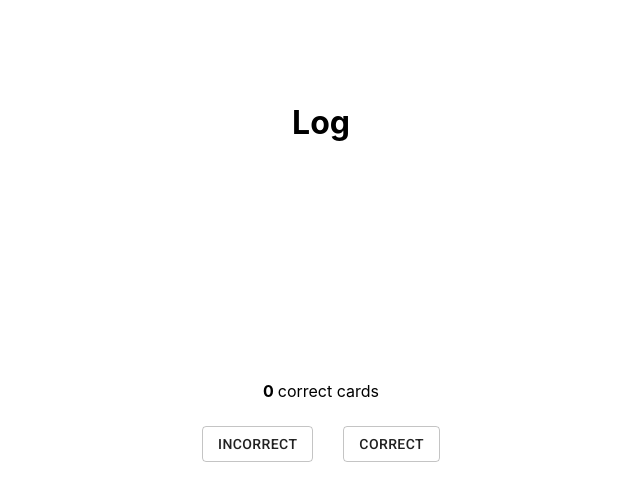
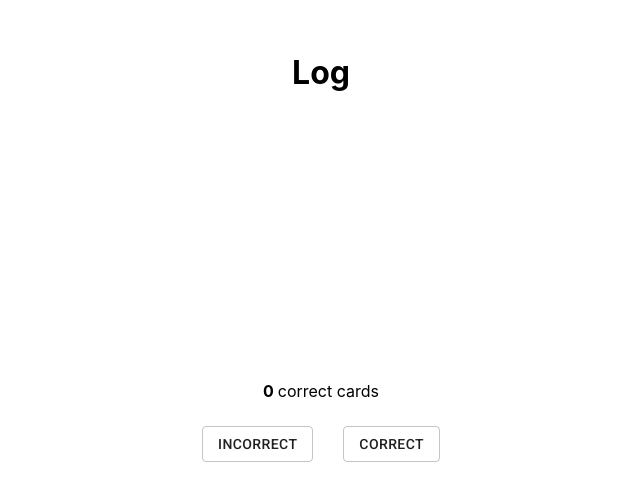
Before and after one commit to allister-grange/pontificate-client, a React (Create React App) app: page /player-game/1 in a window 1280 px wide. Shown: the part 278-778 px from the top of the page, without its empty margins (319-959 px from the left). Built offline with nearby package versions, Linux system fonts and the light colour scheme.

Commit message:
Pushing up the words more on the card page

```diff
--- a/src/pages/game/CardPage.css
+++ b/src/pages/game/CardPage.css
@@ -7,6 +7,10 @@ html, body, #app, #app>div {
   height: 100%;
   justify-content: center;
   flex-direction: column;
+}
+
+.words {
+  margin-bottom: 100px;
 }
 
 .buttons {
```
